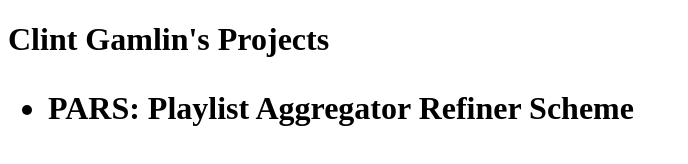
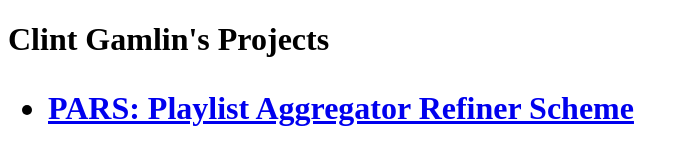
Before and after one commit to cdgamlin/cdgamlin.github.io, a plain HTML site: page index.html in a window 1280 px wide. Shown: the whole page, without its empty margins (0-688 px from the left). Drawn offline with Linux system fonts and the light colour scheme.

Commit message:
Fix error in link to PARS project in index.html

```diff
--- a/index.html
+++ b/index.html
@@ -8,7 +8,7 @@
 <body>
     <h1>Clint Gamlin's Projects<h1>
     <ul>
-        <li><a src="./PARS" alt="PARS">PARS: Playlist Aggregator Refiner Scheme</a></li>
+        <li><a href="./PARS">PARS: Playlist Aggregator Refiner Scheme</a></li>
     </ul>
 </body>
 </html>
```
